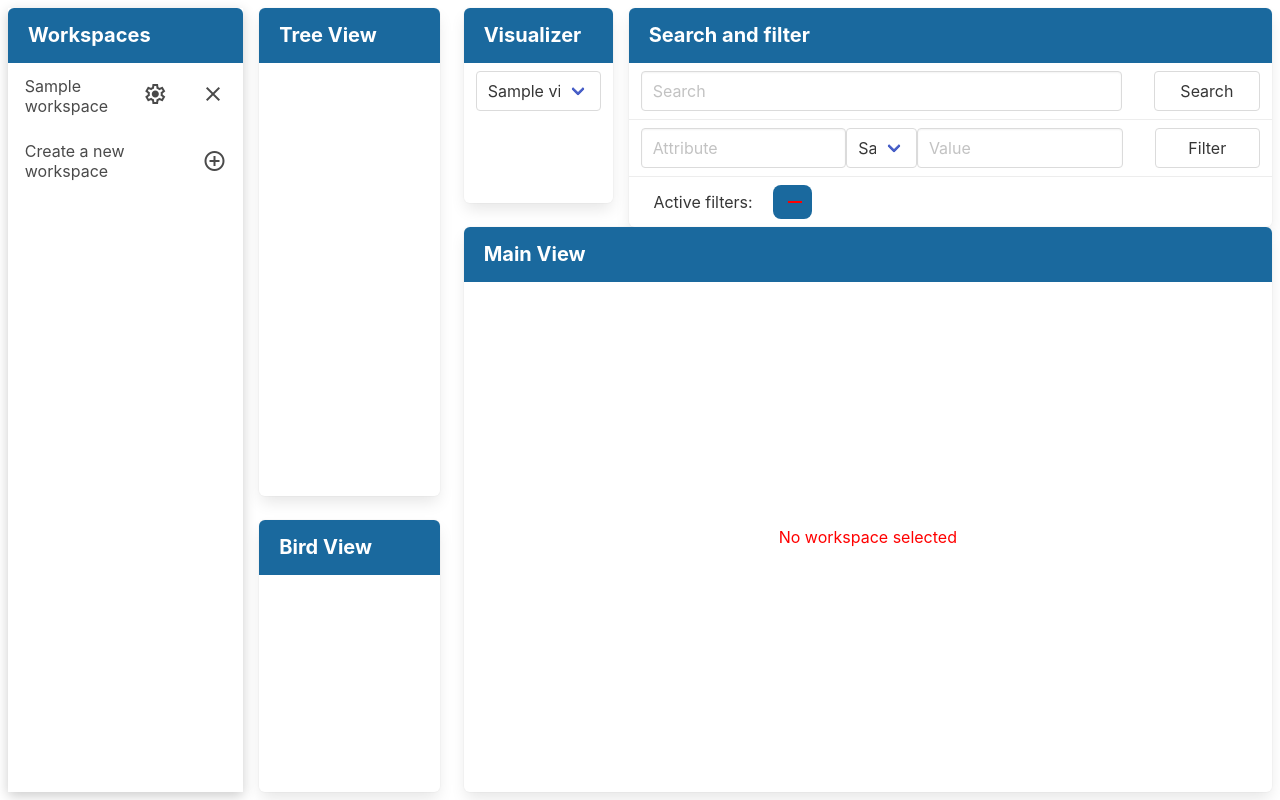
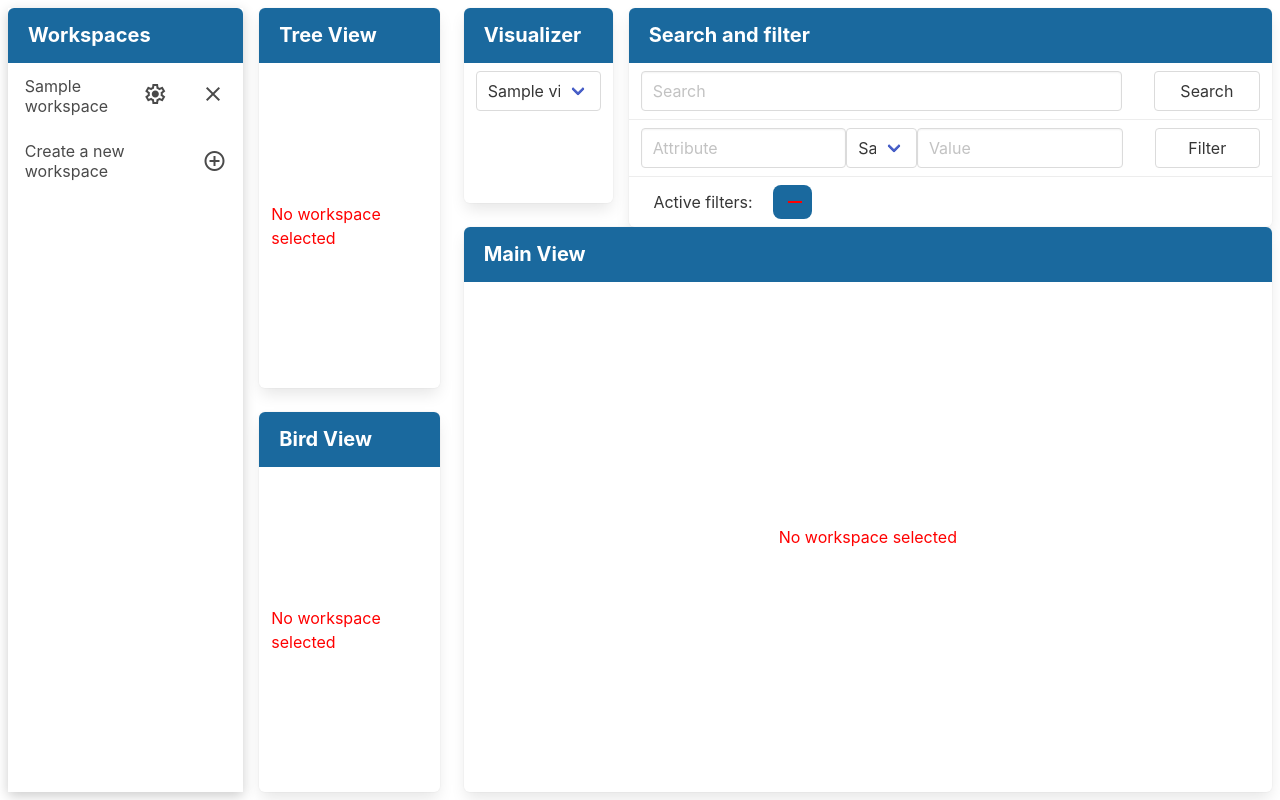
Before and after one commit to Nikola352/graph_explorer, a Django app: template graph_explorer/graph_explorer/templates/index.html in a window 1280 px wide. Run offline with Django 5.2, Linux system fonts and the light colour scheme; the template is opened without the code that fills it: most values are stand-ins (such as "Sample title", 1, 10 or a date in 2020).

Commit message:
#6 Update Home page layout and structure

```diff
--- a/graph_explorer/graph_explorer/static/style.css
+++ b/graph_explorer/graph_explorer/static/style.css
@@ -53,7 +53,7 @@ body,
 }
 
 #tree-view-panel {
-  flex-grow: 2;
+  flex-grow: 1;
 }
 #bird-view-panel,
 #main-view-panel {
@@ -103,11 +103,25 @@ a#create-workspace .material-symbols-outlined {
   flex-direction: column;
 }
 
+#tree-view-panel{
+  display: flex;
+  flex-direction: column;
+}
+
 #bird-view-panel .panel-heading {
   flex: 0;
 }
 
 #bird-view-panel .panel-block {
+  flex: 1;
+  margin-bottom: 0;
+}
+
+#tree-view-panel .panel-heading {
+  flex: 0;
+}
+
+#tree-view-panel .panel-block {
   flex: 1;
   margin-bottom: 0;
 }
--- a/graph_explorer/graph_explorer/templates/index.html
+++ b/graph_explorer/graph_explorer/templates/index.html
@@ -34,14 +34,30 @@
       <!--Tree view panel-->
       <nav class="panel" id="tree-view-panel">
         <p class="panel-heading">Tree View</p>
-
+          <div class="panel-block">
+            {% if graph_html %}
+              {% include "tree_view.html" %}
+            {% else %}
+              <div class="vertical-container error-container">
+                <h2 class="error-no-content">No workspace selected</h2>
+              </div>
+            {% endif %}
+          </div>
       </nav>
 
 
       <!--Bird view panel-->
       <nav class="panel" id="bird-view-panel">
         <p class="panel-heading">Bird View</p>
-
+        <div class="panel-block">
+          {% if graph_html %}
+            {% include "bird_view.html" %}
+          {% else %}
+            <div class="vertical-container error-container">
+              <h2 class="error-no-content">No workspace selected</h2>
+            </div>
+          {% endif %}
+        </div>
       </nav>
     </div>
 
@@ -133,7 +149,7 @@
       <nav class="panel" id="main-view-panel">
         <p class="panel-heading">Main View</p>
         <div class="panel-block">
-          {% if content %}
+          {% if graph_html %}
             {% include "bird_view.html" %}
           {% else %}
             <div class="vertical-container error-container">
```
